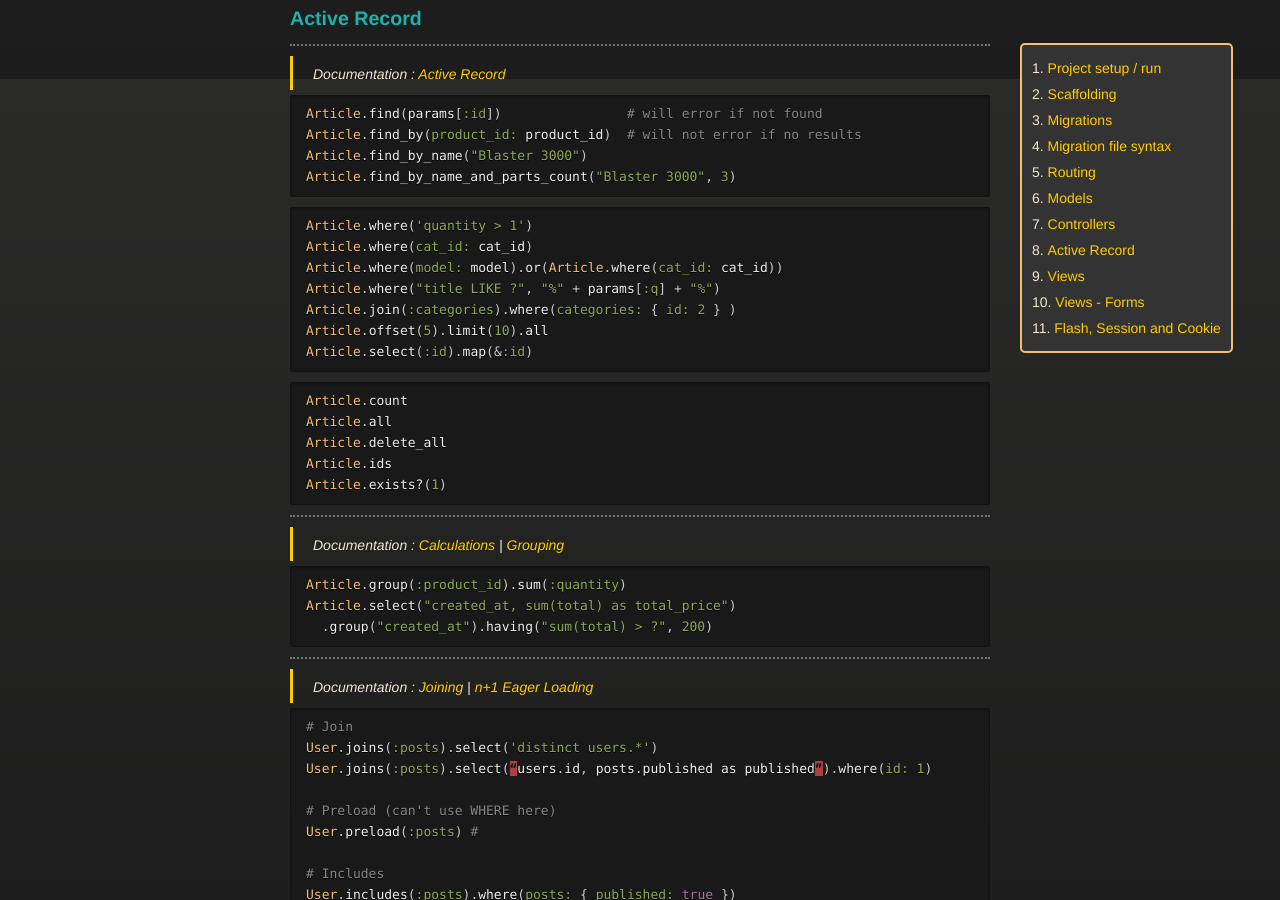
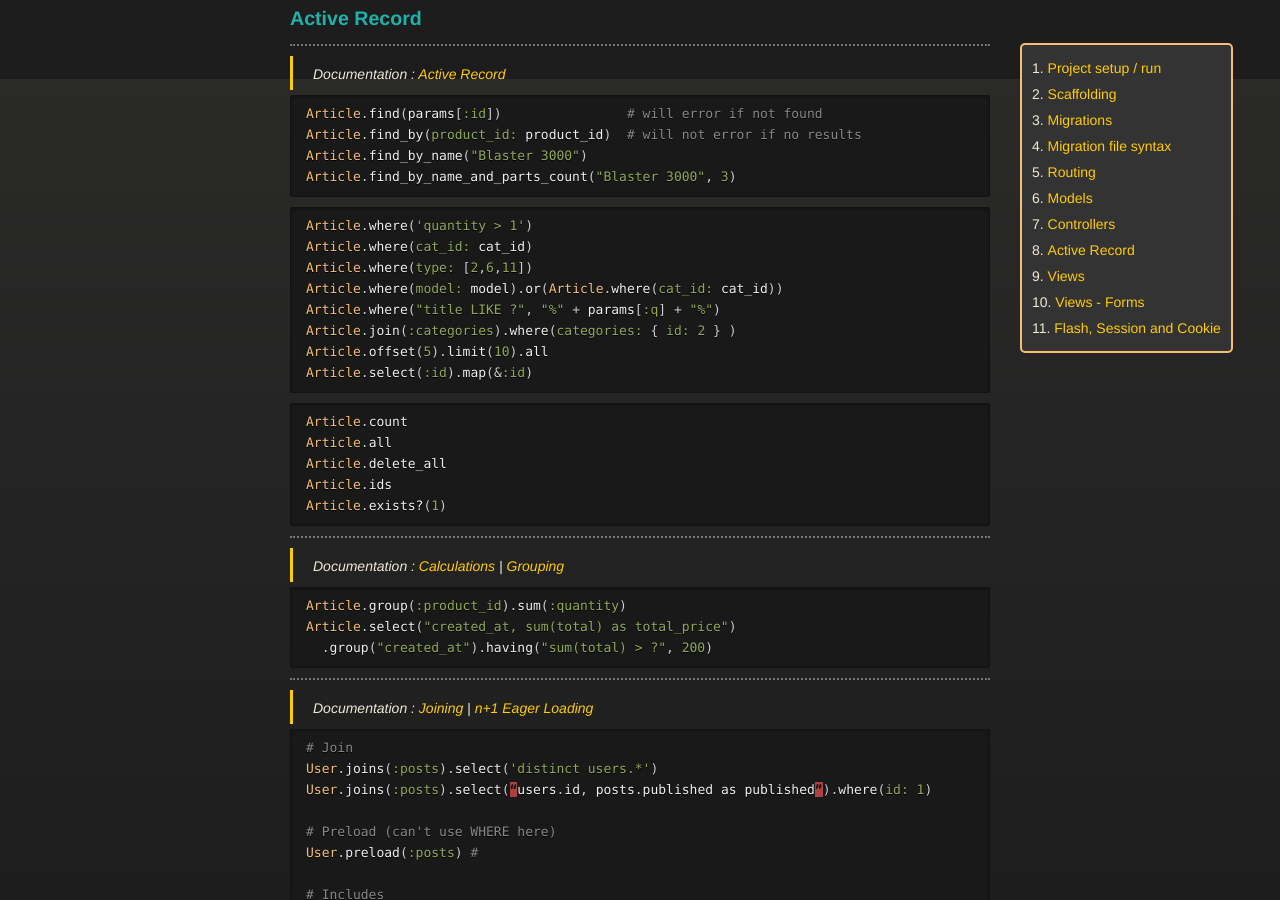
Before and after one commit to vincent-clipet/cheatsheets, a Jekyll site: the page built from markdown/ruby-on-rails.md, in a window 1280 px wide and 900 px high, scrolled down 5321 px. Built offline with Jekyll 4.4.1, drawn with Linux system fonts in a browser that asks for light colours; our own code applies the rules of GitHub Pages for plain Markdown files.

Commit message:
feat(ruby): minor add

````diff
--- a/markdown/ruby-on-rails.md
+++ b/markdown/ruby-on-rails.md
@@ -429,6 +429,7 @@ Article.find_by_name_and_parts_count("Blaster 3000", 3)
 ```ruby
 Article.where('quantity > 1')
 Article.where(cat_id: cat_id)
+Article.where(type: [2,6,11])
 Article.where(model: model).or(Article.where(cat_id: cat_id))
 Article.where("title LIKE ?", "%" + params[:q] + "%")
 Article.join(:categories).where(categories: { id: 2 } )
````
